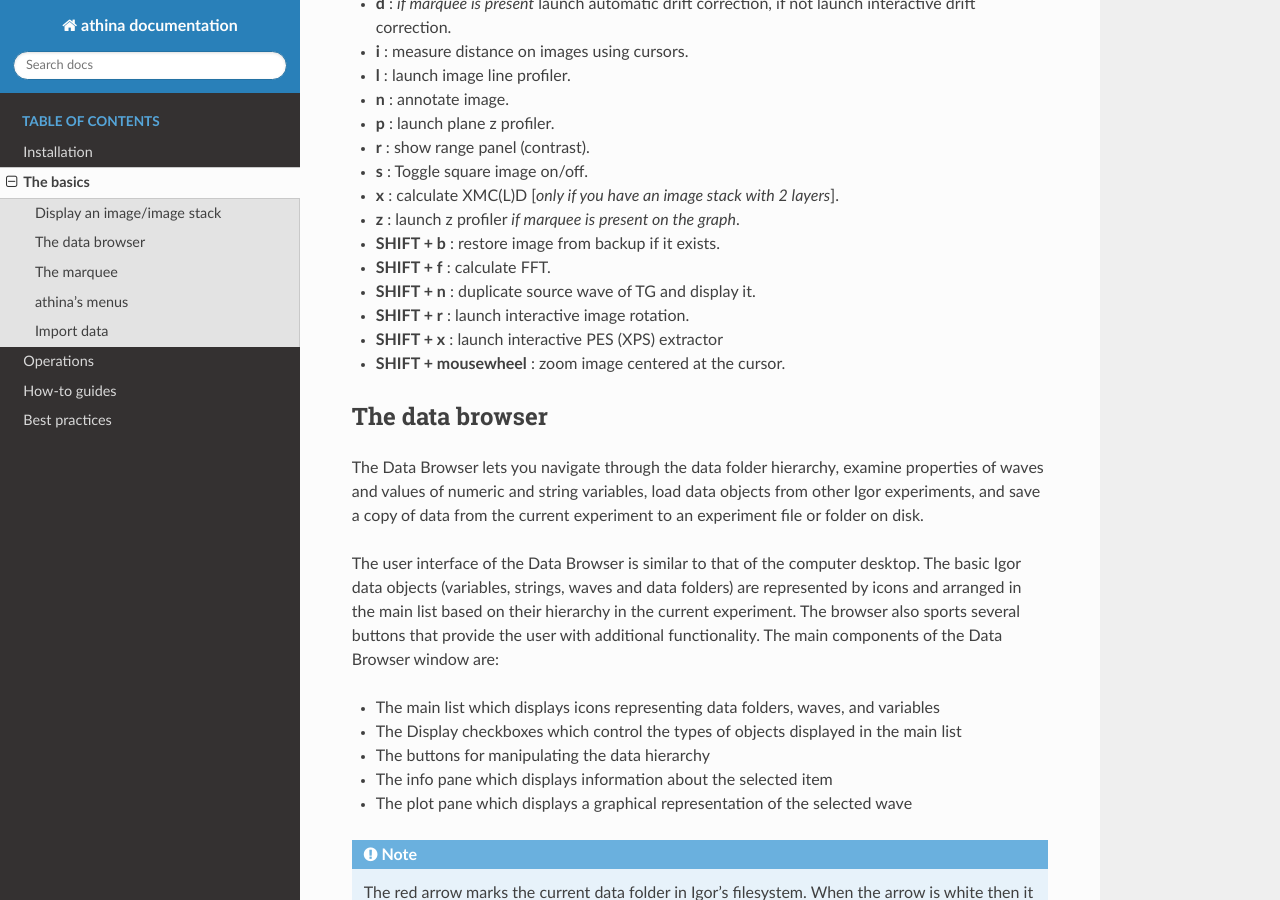
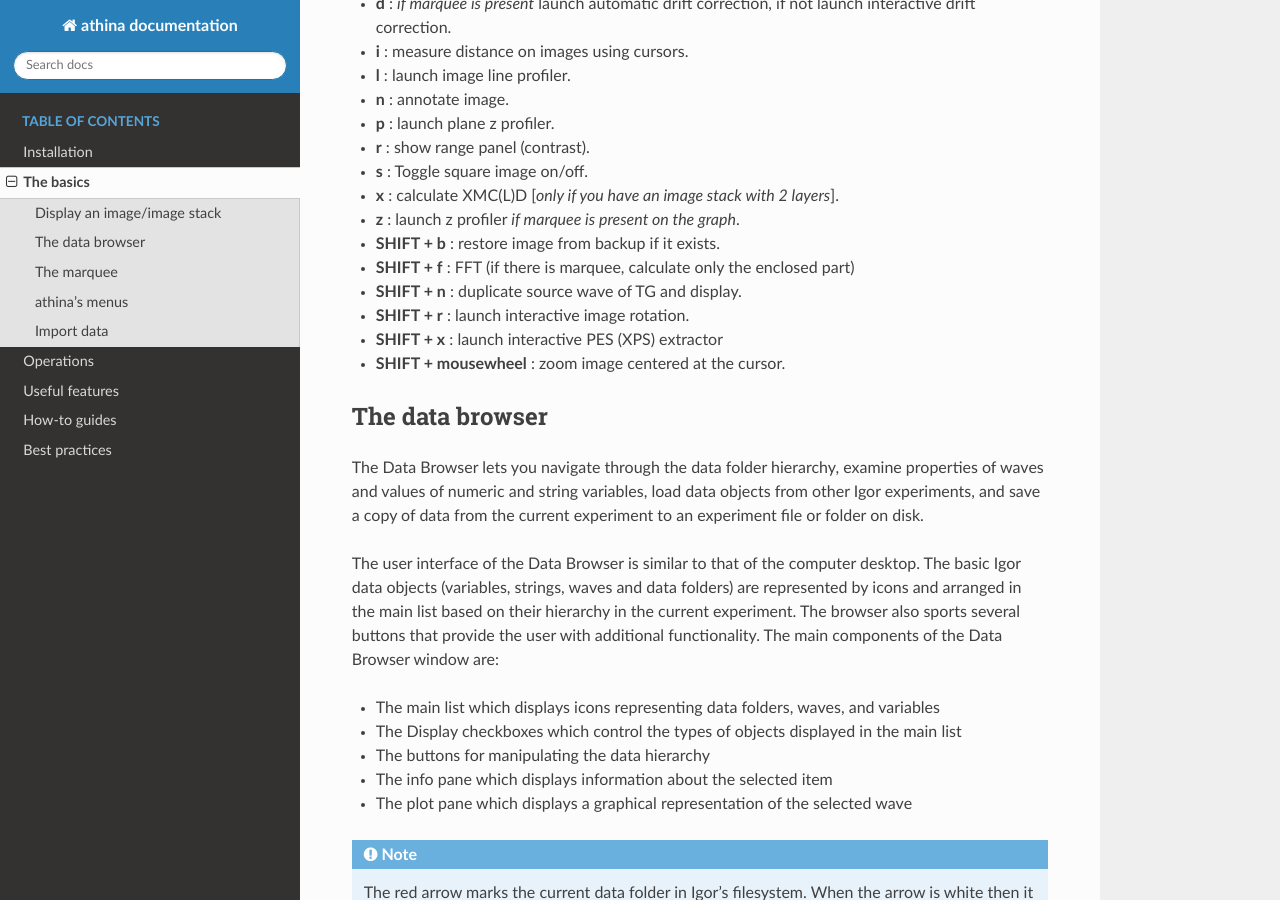
Before and after one commit to evangelosgolias/athina, a Sphinx documentation site: the page built from doc/source/files/thebasics.md, in a window 1280 px wide and 900 px high, scrolled down 793 px. Built offline with Sphinx 7.4.7 and the Read the Docs theme 3.1.0, drawn with Linux system fonts in a browser that asks for light colours.

```diff
--- /dev/null
+++ b/doc/source/files/other_operations.md
@@ -0,0 +1,4 @@
+
+# Useful operations
+
+## Measure distances
--- a/doc/source/files/thebasics.md
+++ b/doc/source/files/thebasics.md
@@ -30,8 +30,8 @@
 - **x** : calculate XMC(L)D [*only if you have an image stack with 2 layers*].
 - **z** : launch z profiler *if marquee is present on the graph*.
 - **SHIFT + b** : restore image from backup if it exists.
-- **SHIFT + f** : calculate FFT.
-- **SHIFT + n** : duplicate source wave of TG and display it.
+- **SHIFT + f** : FFT (if there is marquee, calculate only the enclosed part)
+- **SHIFT + n** : duplicate source wave of TG and display.
 - **SHIFT + r** : launch interactive image rotation.
 - **SHIFT + x** : launch interactive PES (XPS) extractor
 - **SHIFT + mousewheel** : zoom image centered at the cursor.
```
Also changed, not shown: doc/source/index.md (+1 -0 lines), 1 other file.
